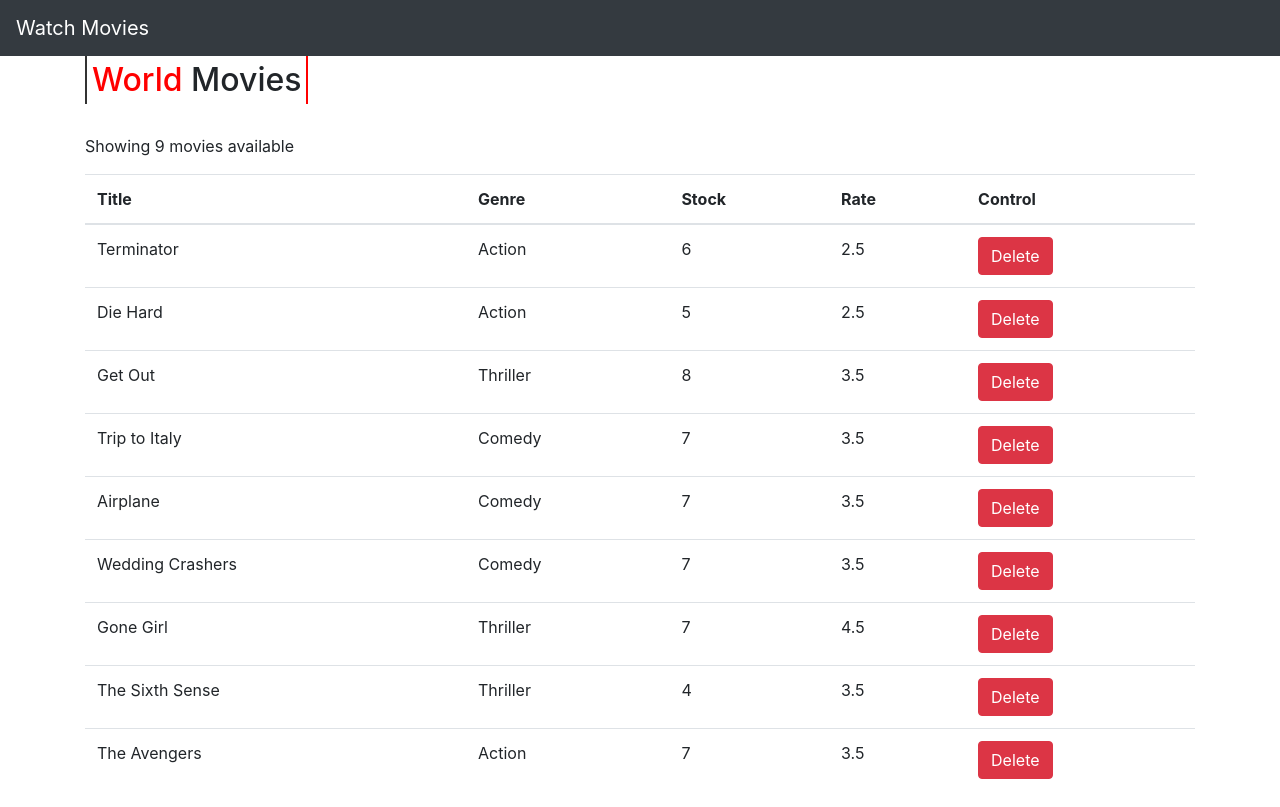
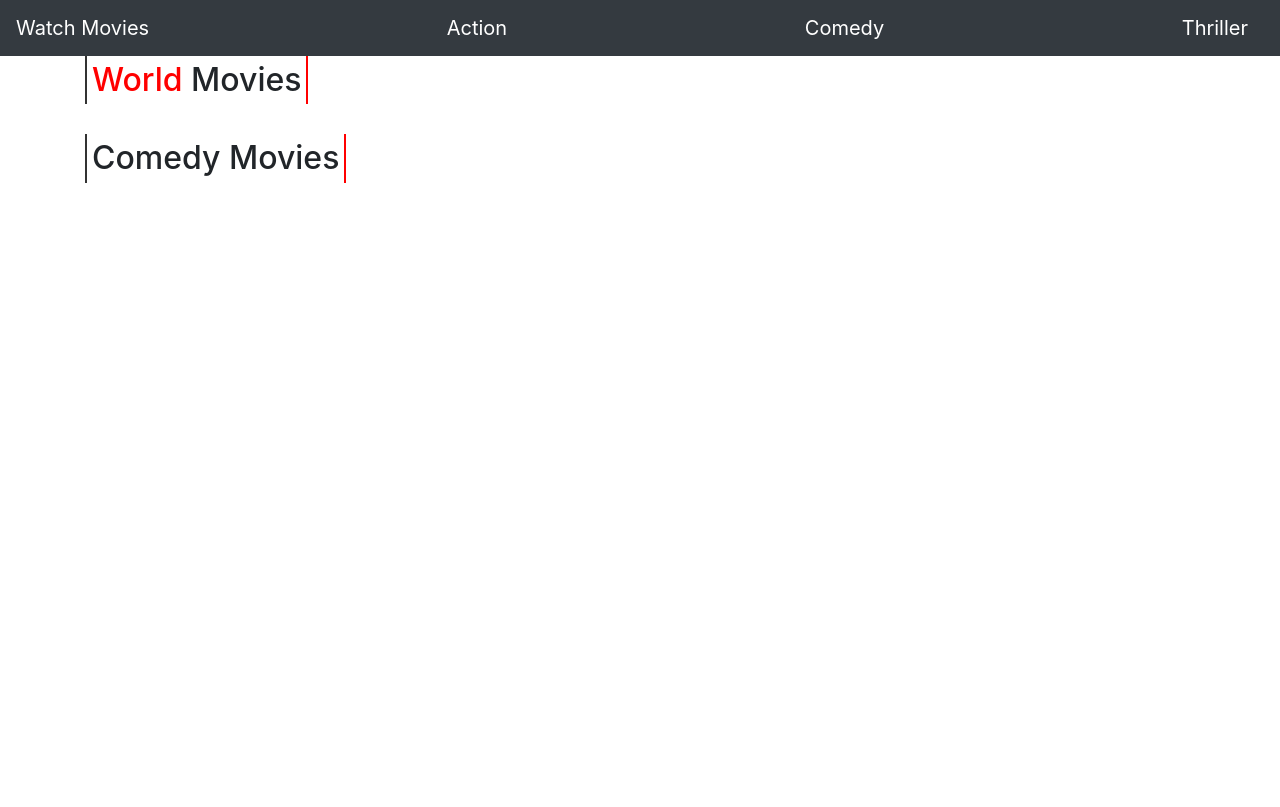
Before and after one commit to code-lad/react-movies-list, a React (Create React App) app: page /comedy in a window 1280 px wide. Built offline with nearby package versions, Linux system fonts and the light colour scheme.

Commit message:
added reat-router nav links

```diff
--- a/package.json
+++ b/package.json
@@ -10,6 +10,7 @@
     "font-awesome": "4.7.0",
     "react": "^17.0.1",
     "react-dom": "^17.0.1",
+    "react-router-dom": "^5.2.0",
     "react-scripts": "4.0.3",
     "web-vitals": "^1.0.1"
   },
--- a/src/App.js
+++ b/src/App.js
@@ -1,16 +1,25 @@
-import Movies from './components/movies'
+import './App.css'
 import Header from './components/header'
-import './App.css'
+import Home from './components/home'
+import Action from './components/action'
+import Comedy from './components/comedy'
+import Thriller from './components/thriller'
+import {BrowserRouter as Router, Switch, Route} from 'react-router-dom'
 function App() {
   return (
-    <div className="app">
-      <Header/>
-        <main className="container">
-          <h2><span className="world">World</span> <span className="movies">Movies</span></h2>
-          <Movies/>
-        </main>
-    </div>
+    <Router>
+      <div className="app">
+        <Header/>
+          <main className="container">
+            <Switch>
+              <Route path="/" exact component={Home}/>
+              <Route path="/action" component={Action}/>
+              <Route path="/comedy" component={Comedy}/>
+              <Route path="/thriller" component={Thriller}/>
+            </Switch>
+          </main>
+      </div>
+    </Router>
   );
 }
-
 export default App;
--- /dev/null
+++ b/src/components/action.jsx
@@ -0,0 +1,9 @@
+const Action = () => {
+  return (
+    <div>
+      <h2>Action Movies</h2>
+    </div>
+  );
+};
+
+export default Action;
--- /dev/null
+++ b/src/components/comedy.jsx
@@ -0,0 +1,9 @@
+const Comedy = () => {
+  return (
+    <div>
+      <h2>Comedy Movies</h2>
+    </div>
+  );
+};
+
+export default Comedy;
--- a/src/components/header.jsx
+++ b/src/components/header.jsx
@@ -1,11 +1,27 @@
+import { Link } from "react-router-dom";
 const Header = () => {
   return (
     <div className="header">
       <nav className="navbar navbar-dark bg-dark">
-        <a className="navbar-brand" href="#">
-          Watch Movies
-        </a>
+        <Link to="/">
+          <span className="navbar-brand">Watch Movies</span>
+        </Link>
+        <Link to="/action">
+          <span className="navbar-brand">Action</span>
+        </Link>
+        <Link to="/comedy">
+          <span className="navbar-brand">Comedy</span>
+        </Link>
+        <Link to="/thriller">
+          <span className="navbar-brand">Thriller</span>
+        </Link>
       </nav>
+      <div className="container">
+        <h2>
+          <span className="world">World </span>
+          <span className="movies">Movies</span>
+        </h2>
+      </div>
     </div>
   );
 };
--- /dev/null
+++ b/src/components/home.jsx
@@ -0,0 +1,11 @@
+import Movies from "./movies";
+
+const Home = () => {
+  return (
+    <div className="container">
+      <Movies />
+    </div>
+  );
+};
+
+export default Home;
--- /dev/null
+++ b/src/components/thriller.jsx
@@ -0,0 +1,9 @@
+const Thriller = () => {
+  return (
+    <div>
+      <h2>Thriller Movies</h2>
+    </div>
+  );
+};
+
+export default Thriller;
```
Also changed, not shown: 1 other file (tests, documents, lock files or other folders).
